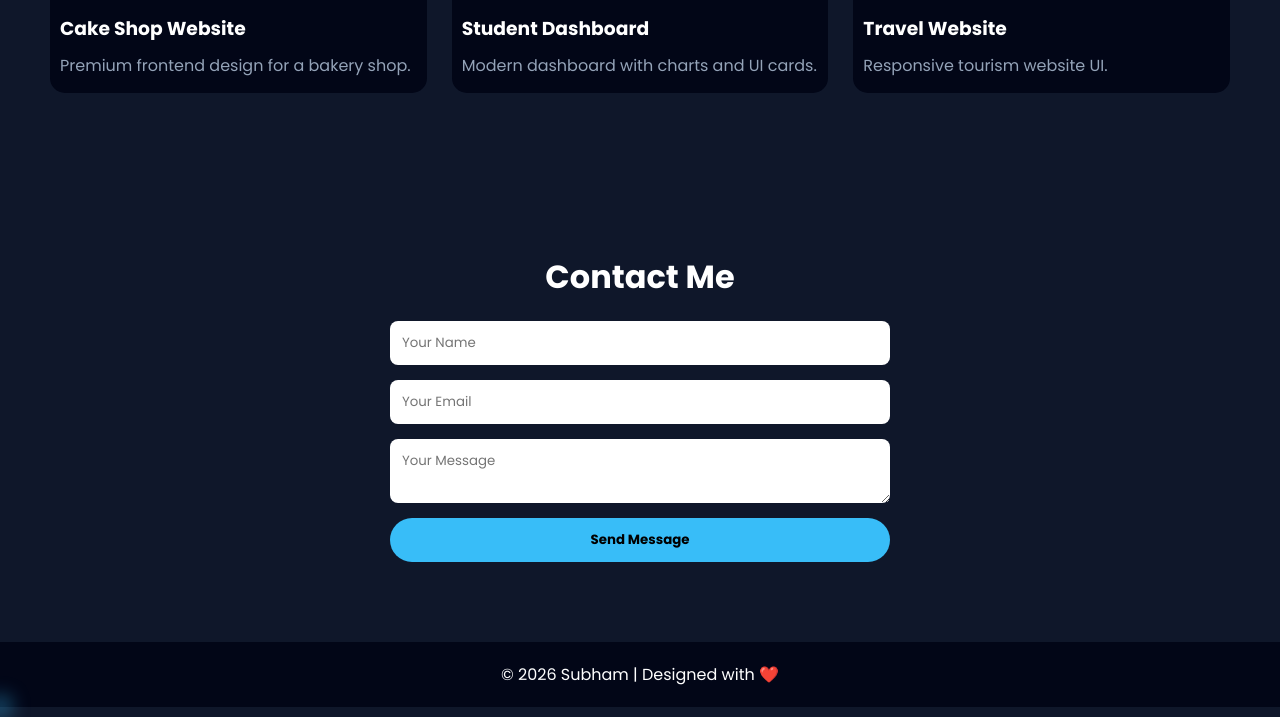
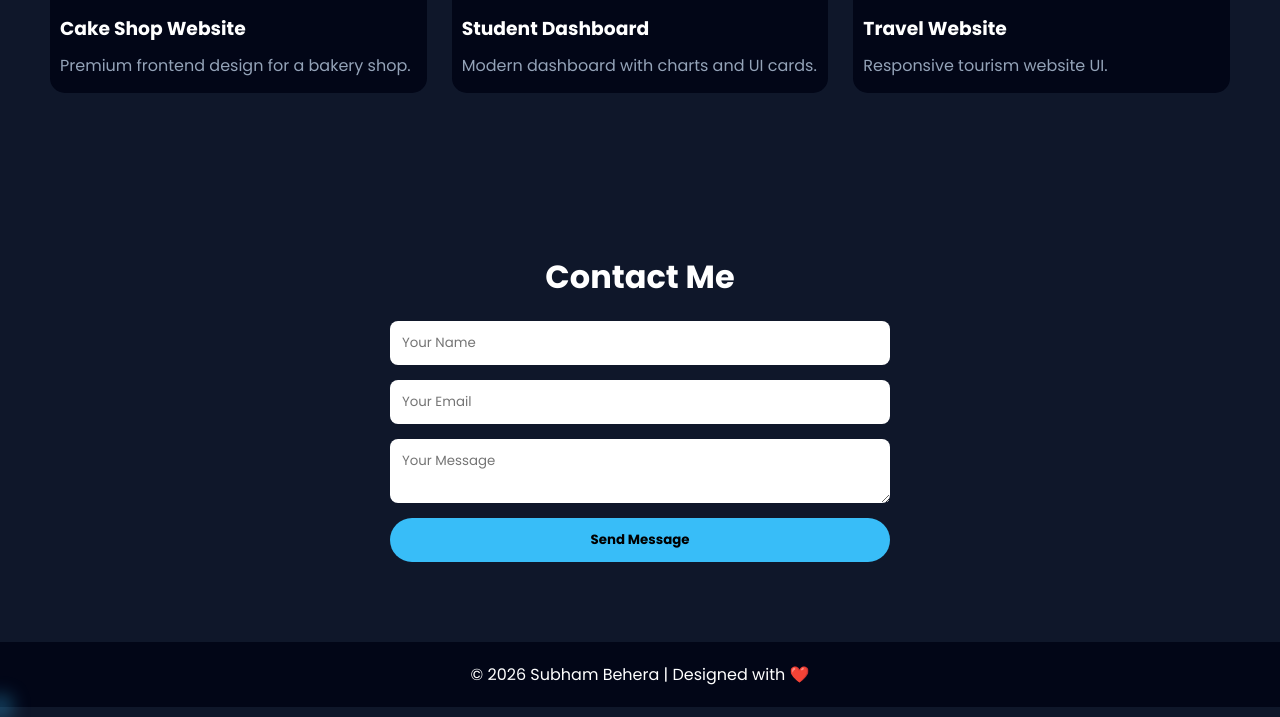
Before and after one commit to SUBHAM149/Personal-Portfolio-Website-Project, a plain HTML site: page index.html in a window 1280 px wide. Shown: the part 1539-2256 px from the top of the page. Drawn offline with Linux system fonts and the light colour scheme.

Commit message:
fotter change

```diff
--- a/index.html
+++ b/index.html
@@ -143,7 +143,7 @@
 
 <!-- Footer -->
 <footer>
-    <p>© 2026 Subham | Designed with ❤️</p>
+    <p>© 2026 Subham Behera | Designed with ❤️</p>
 </footer>
 
 <script src="script.js"></script>
```
